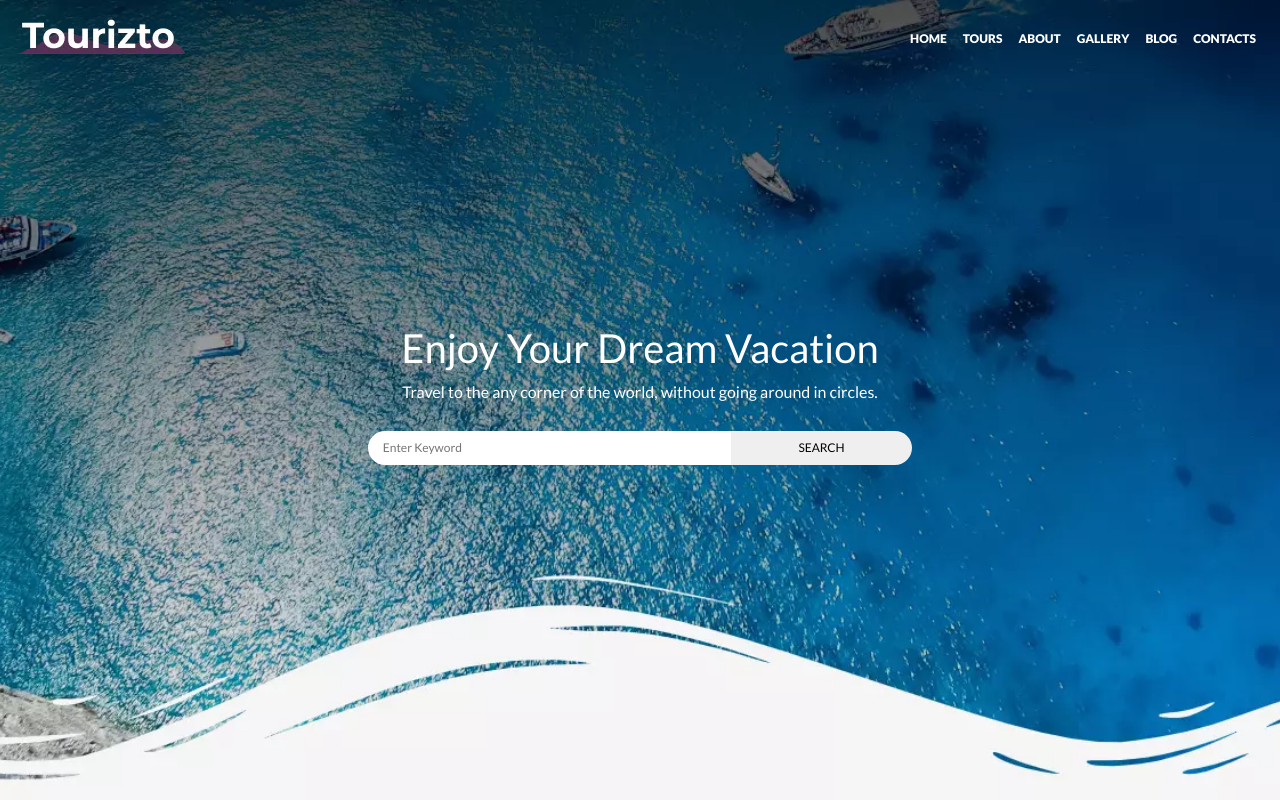
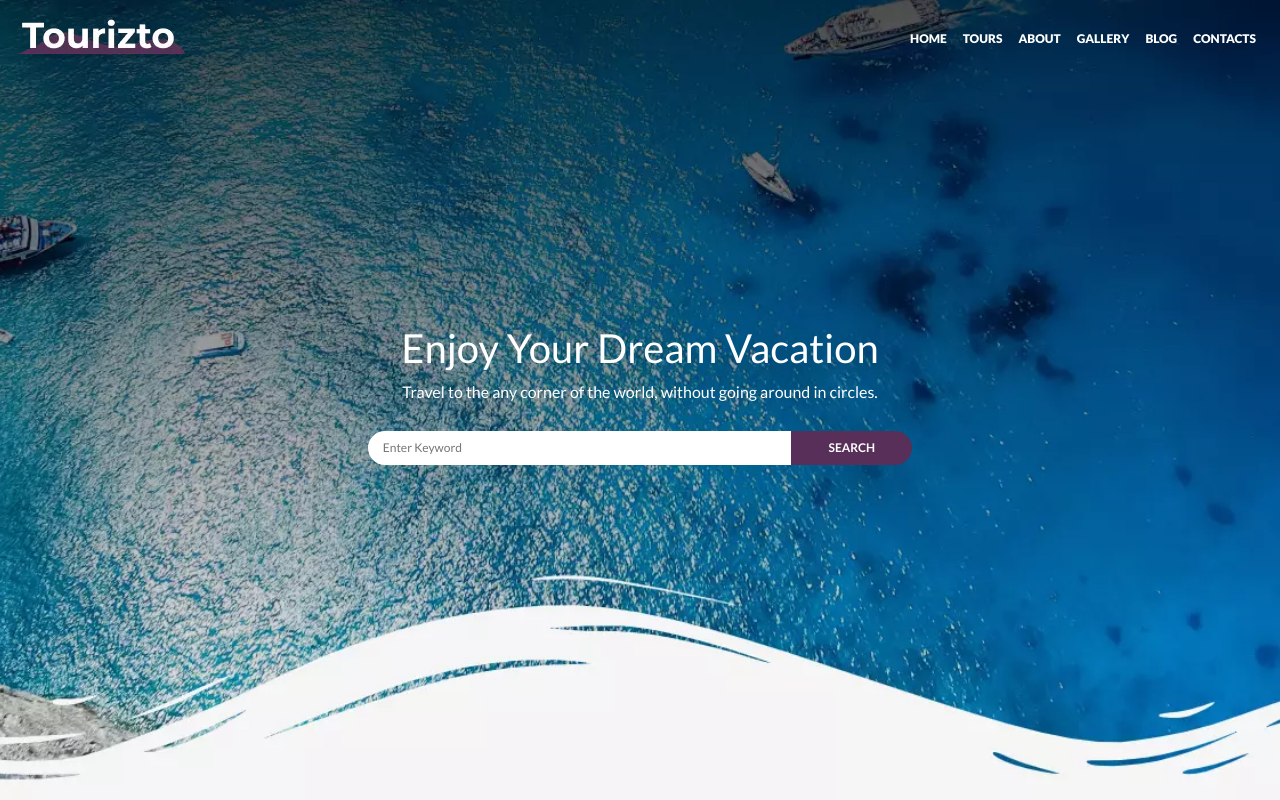
Before and after one commit to udaya28/tourizto, a React (Create React App) app: page / in a window 1280 px wide. Built offline with nearby package versions, Linux system fonts and the light colour scheme.

Commit message:
finished first component

```diff
--- a/src/components/container1/component1.styles.css
+++ b/src/components/container1/component1.styles.css
@@ -18,17 +18,20 @@
     justify-content: center;
     font-size: 12px;
     padding: 11px 35px;
+    font-family: 'Lato', sans-serif;
+    font-weight: 900;
 
 }
 .con1 input{
     padding: 8px 15px;
-    width: 30%;
+    width: 35%;
     border:none;
     border-top-left-radius: 25px;
     border-bottom-left-radius: 25px;
     outline-color: none !important;
     outline-style: none !important;
     outline-width: 0px !important;
+    /* font-weight: 600; */
 
 }
 
@@ -45,10 +48,13 @@
     margin: 0px;
     border-top-right-radius: 25px;
     border-bottom-right-radius: 25px;
-    width: 15%;
+    width: 10%;
     outline-color: none !important;
     outline-style: none !important;
     outline-width: 0px !important;
+    background-color: #572F59;
+    color: white;
+    font-weight: 700;
 }
 /*
 @media only screen and (max-width: 600px) {
```
